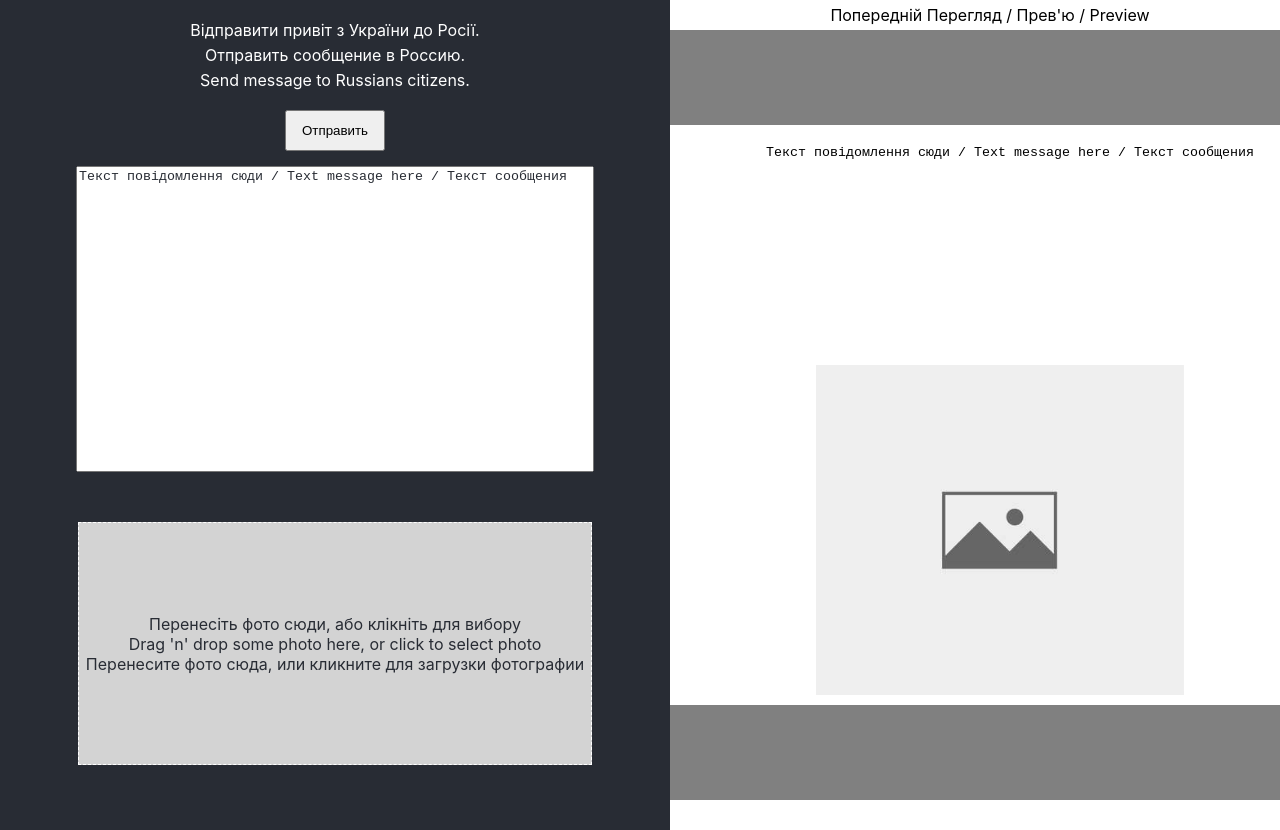
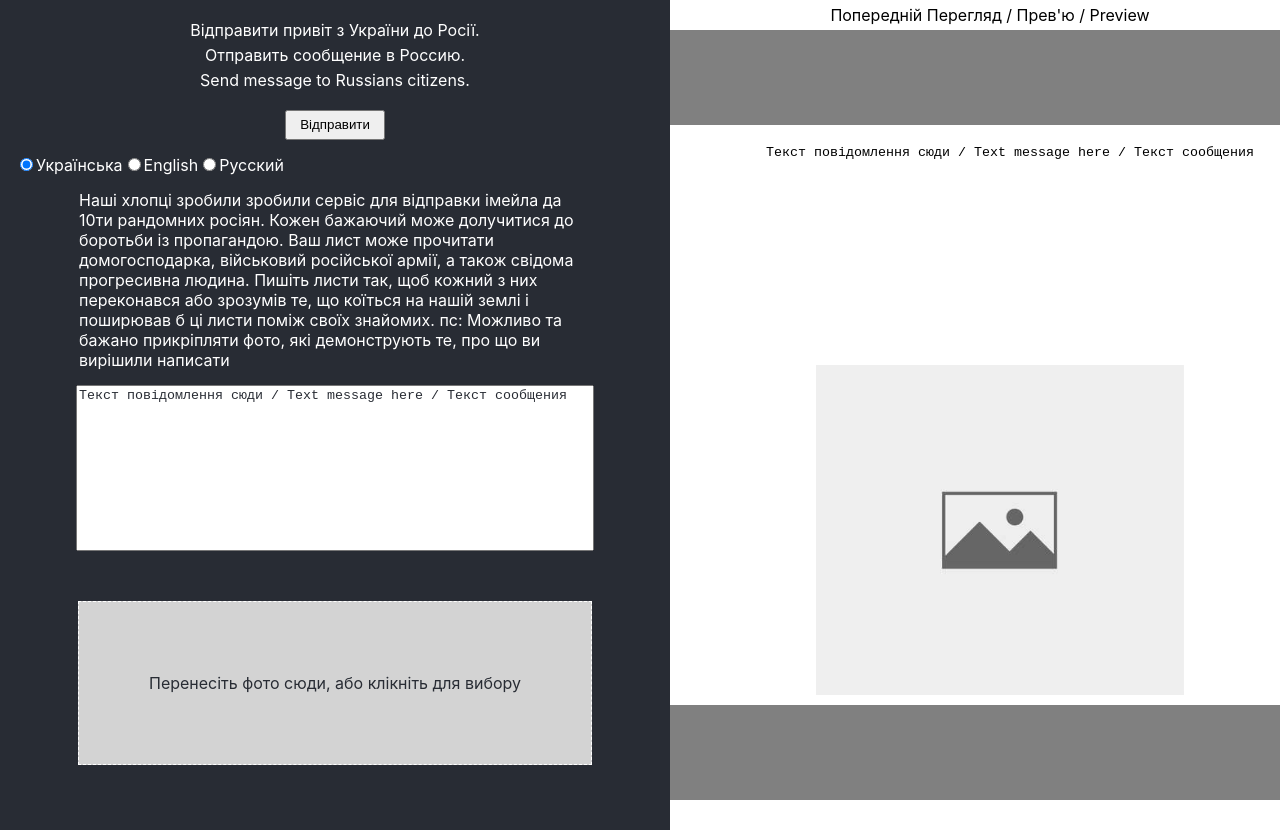
Before and after one commit to Legionses/hi-rus, a React (Create React App) app in the folder front/: page / in a window 1280 px wide. Shown: the top 830 px of the page. Built offline with nearby package versions, Linux system fonts and the light colour scheme.

Commit message:
adds description

```diff
--- a/front/src/App.css
+++ b/front/src/App.css
@@ -3,6 +3,12 @@
   width: 100vw;
   display: flex;
   color: white;
+}
+
+.description {
+  width: 80%;
+  display: block;
+  margin: 15px auto ;
 }
 
 .uploadZone {
@@ -63,7 +69,7 @@
 .configText {
   color: #282c34;
   width: 80%;
-  height: 300px;
+  height: 20%;
   margin: 0 auto;
   resize: none;
   display: block;
--- a/front/src/App.js
+++ b/front/src/App.js
@@ -1,11 +1,13 @@
 import './App.css';
-import {useRef, useState, useCallback} from "react";
+import {useRef, useState, useCallback, useMemo} from "react";
 import {useDropzone} from 'react-dropzone'
 import noImg from "./img.png";
 import axios from "axios";
+import STATIC from "./utils/staticText";
 
 function App() {
   const [text, setText] = useState('Текст повідомлення сюди / Text message here / Текст сообщения');
+  const [lang, setLang] = useState('ua');
   const img = useRef(null);
   const fileRef = useRef(null);
 
@@ -35,6 +37,11 @@ function App() {
   }
 
   const changeText = ({target: {value}}) => setText(value);
+  const changeLang = ({target: {value}}) => setLang(value);
+
+  const TEXT = useMemo(() => {
+      return STATIC[lang];
+  },[lang])
 
   return (
     <div className="App">
@@ -44,19 +51,21 @@ function App() {
                 <p>Отправить сообщение в Россию.</p>
                 <p>Send message to Russians citizens.</p>
             </div>
-
-            <button className='configSubmit' onClick={submitData}>Отправить</button>
+            <button className='configSubmit' onClick={submitData}>{TEXT.btn}</button>
+            <div>
+                <input checked={lang === "ua"} onChange={changeLang} type="radio" value="ua" name="lang" id="lang1"/>
+                <label htmlFor="contactChoice1">Українська</label>
+                <input checked={lang === 'en'} onChange={changeLang} type="radio" value="en" name="lang" id="lang2"/>
+                <label htmlFor="contactChoice1">English</label>
+                <input checked={lang === 'ru'}  onChange={changeLang} type="radio" value="ru" name="lang" id="lang3"/>
+                <label htmlFor="contactChoice1">Русский</label>
+            </div>
+            <p className="description">{TEXT.description}</p>
             <textarea className="configText" value={text} onChange={changeText} maxLength="350"/>
             <div {...getRootProps()} className='uploadZone'>
                 <input {...getInputProps()}/>
                 {
-                    isDragActive ?
-                        <p>Вкинути сюди / Drop the files here / Бросить сюда ...</p> :
-                        <>
-                        <p>Перенесіть фото сюди, або клікніть для вибору</p>
-                        <p>Drag 'n' drop some photo here, or click to select photo</p>
-                        <p>Перенесите фото сюда, или кликните для загрузки фотографии</p>
-                        </>
+                    isDragActive ? <p> {TEXT.dnd_active} ...</p> : <p>{TEXT.dnd}</p>
                 }
             </div>
         </section>
--- /dev/null
+++ b/front/src/utils/staticText.js
@@ -0,0 +1,24 @@
+const STATIC = {
+    "ru": {
+        'description': "Наши ребята сделали сервис для отправки имейла 10-ти рандомным россиянам. Каждый желающий может приобщиться к борьбе с пропагандой. Ваше письмо может прочитать домохозяйка, военный российской армии, а также прогрессивный и сознательный человек. Пишите письма так, чтобы каждый из них понял тот ужас, который творится на нашей земле и распространял бы эти письма среди своих знакомых. Правду доносить легко и критически важно\n" +
+            "пс: Возможно и желательно прикреплять фото, демонстрирующие то, о чем вы решили написат",
+        "dnd_active":  "Бросить сюда",
+        "dnd": "Перенесите фото сюда, или кликните для загрузки фотографии",
+        "btn": 'отправить',
+    },
+    "en": {
+        'description': "A one-way messenger for sending emails to 10 random Russians. Since the awareness of the average Russian about the war in Ukraine is not even close to objectivity, we welcome the sharing of photos with the horrors of war, the shelling of civilian objects: hospitals, homes, kindergartens. You can make a difference",
+        "dnd_active":  "drop here",
+        "dnd": "Drag 'n' drop some photo here, or click to select photo",
+        "btn": 'Submit',
+    },
+    "ua": {
+        'description': "Наші хлопці зробили зробили сервіс для відправки імейла да 10ти рандомних росіян. Кожен бажаючий може долучитися до боротьби із пропагандою. Ваш лист може прочитати домогосподарка, військовий російської армії, а також свідома прогресивна людина. Пишіть листи так, щоб кожний з них переконався або зрозумів те, що коїться на нашій землі і поширював б ці листи поміж своїх знайомих. \n" +
+            "пс: Можливо та бажано прикріпляти фото, які демонструють те, про що ви вирішили написати",
+        "dnd_active":  "Вкинути сюди",
+        "dnd": "Перенесіть фото сюди, або клікніть для вибору",
+        "btn": 'Відправити',
+    }
+}
+
+export default STATIC;
```
